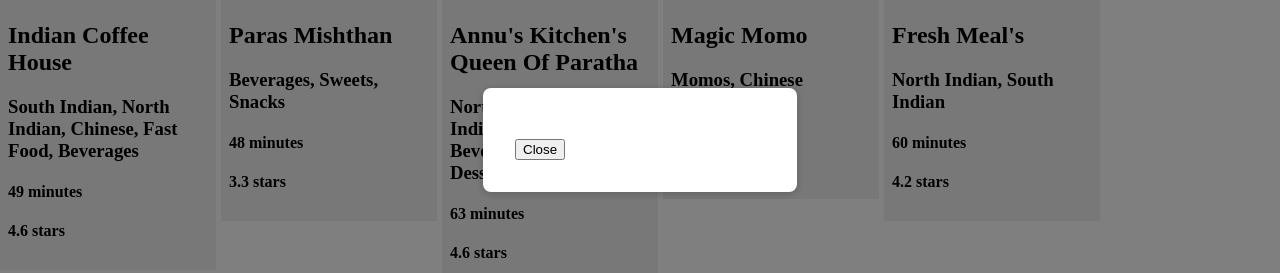
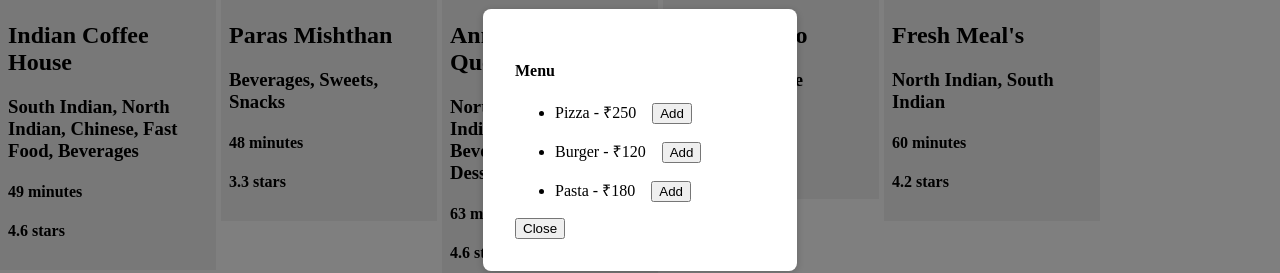
Before and after one commit to khushalgupta24/mySPA, a React (Create React App) app: page / in a window 1280 px wide. Both pictures are taken after a click on the element 108 px from the left and 325 px from the top of the page. Shown: the part 260-533 px from the top of the page. Built offline with nearby package versions, Linux system fonts and the light colour scheme.

Commit message:
popups and orders

```diff
--- a/src/components/Body.js
+++ b/src/components/Body.js
@@ -2,8 +2,43 @@ import React, { useState } from "react";
 import RestaurantCard from "./RestaurantCard";
 import resData from "../utils/mockData";
 
+// Static menu for all restaurants
+const staticMenu = [
+  { id: 1, name: "Pizza", price: 250 },
+  { id: 2, name: "Burger", price: 120 },
+  { id: 3, name: "Pasta", price: 180 },
+];
+
 const Body = () => {
   const [popupData, setPopupData] = useState(null);
+  const [itemCounts, setItemCounts] = useState({});
+
+  // Reset item counts when popup opens/closes
+  const openPopup = (data) => {
+    setPopupData(data);
+    setItemCounts({});
+  };
+
+  const handleAdd = (id) => {
+    setItemCounts((prev) => ({
+      ...prev,
+      [id]: (prev[id] || 0) + 1,
+    }));
+  };
+
+  const handleIncrease = (id) => {
+    setItemCounts((prev) => ({
+      ...prev,
+      [id]: prev[id] + 1,
+    }));
+  };
+
+  const handleDecrease = (id) => {
+    setItemCounts((prev) => ({
+      ...prev,
+      [id]: prev[id] > 0 ? prev[id] - 1 : 0,
+    }));
+  };
 
   return (
     <div className="body">
@@ -13,7 +48,7 @@ const Body = () => {
       </div>
       <div className="res-container">
         {resData.map((data, idx) => (
-                    <div key={idx} onClick={() => setPopupData(data)} style={{ cursor: "pointer" }}>
+          <div key={idx} onClick={() => openPopup(data)} style={{ cursor: "pointer" }}>
             <RestaurantCard data={data} />
           </div>
         ))}
@@ -24,6 +59,23 @@ const Body = () => {
             <h3>{popupData.name}</h3>
             <p>{popupData.cuisine}</p>
             <p>{popupData.address}</p>
+            <h4>Menu</h4>
+            <ul>
+              {staticMenu.map(item => (
+                <li key={item.id} style={{ marginBottom: "1rem" }}>
+                  <span>{item.name} - ₹{item.price}</span>
+                  {itemCounts[item.id] > 0 ? (
+                    <span style={{ marginLeft: "1rem" }}>
+                      <button onClick={() => handleDecrease(item.id)}>-</button>
+                      <span style={{ margin: "0 8px" }}>{itemCounts[item.id]}</span>
+                      <button onClick={() => handleIncrease(item.id)}>+</button>
+                    </span>
+                  ) : (
+                    <button style={{ marginLeft: "1rem" }} onClick={() => handleAdd(item.id)}>Add</button>
+                  )}
+                </li>
+              ))}
+            </ul>
             <button onClick={() => setPopupData(null)}>Close</button>
           </div>
         </div>
```
Lines whose indentation alone changed are shown as unchanged.
